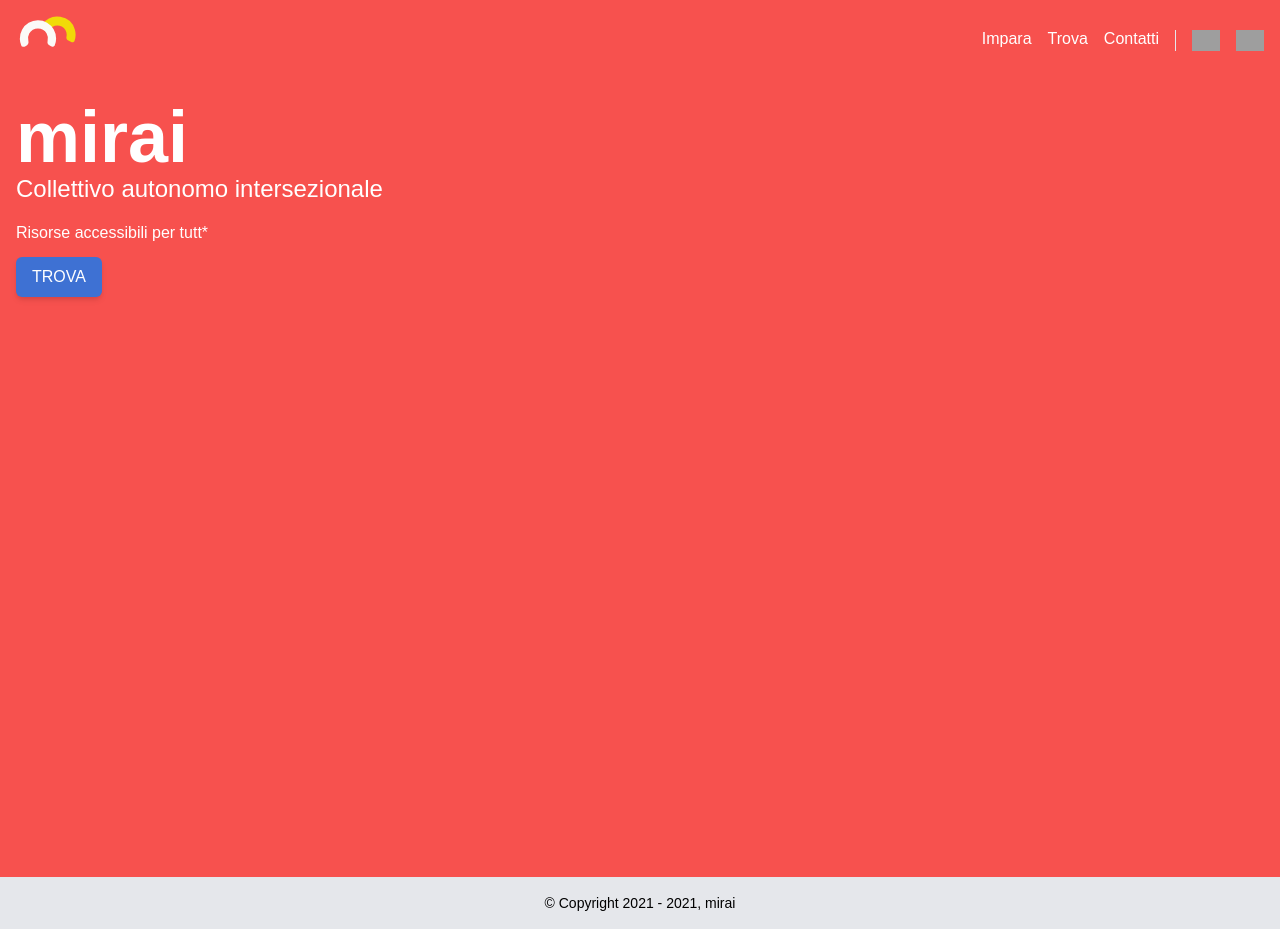
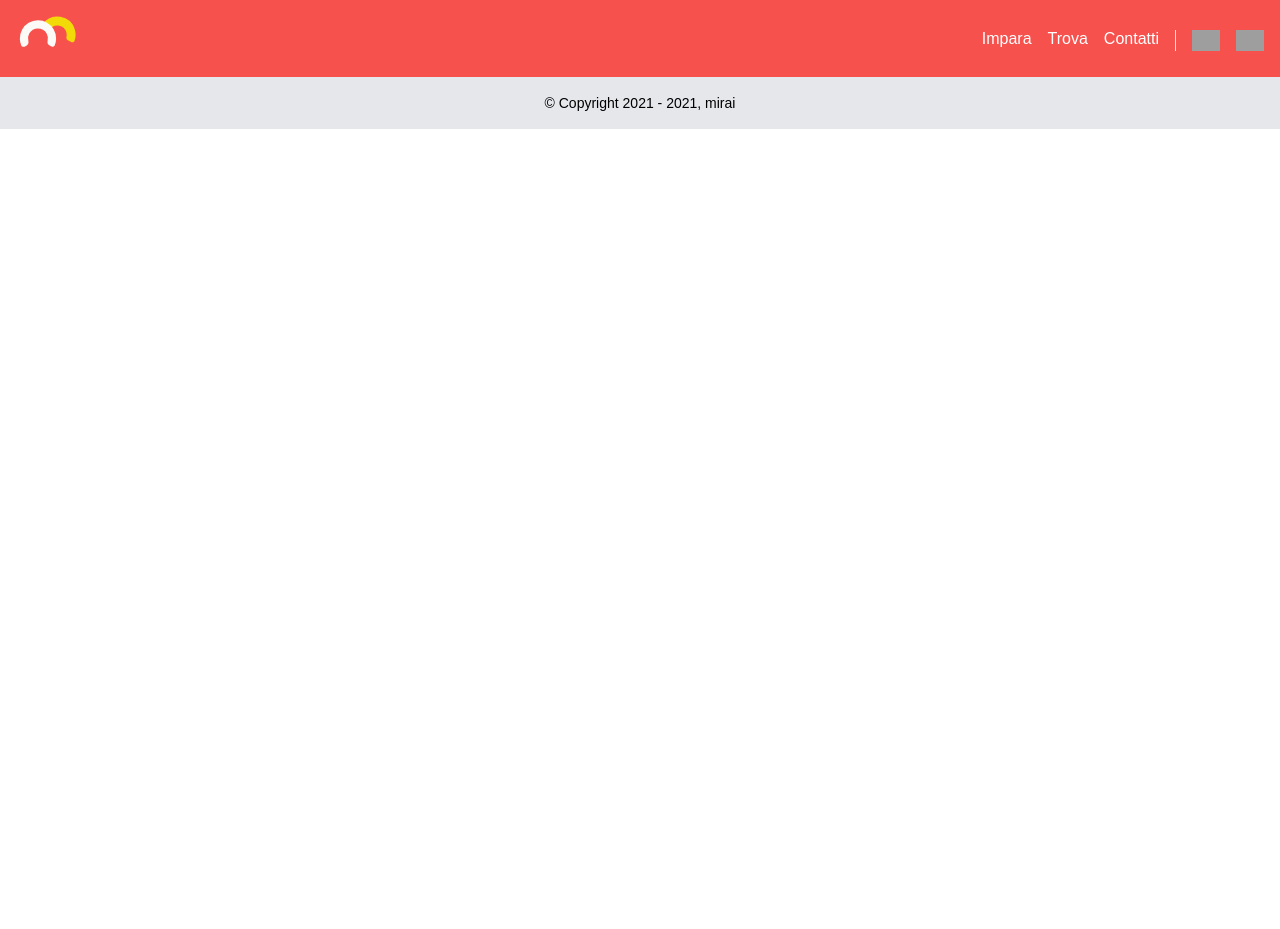
Before and after one commit to mirai-Mirandola-Intersezionale/mirai, a Next.js app: page / in a window 1280 px wide. After the commit the page ends 800 px from the top, so only its background shows below. Built offline with nearby package versions, Linux system fonts and the light colour scheme; grey boxes are pictures that could not be loaded.

Commit message:
DEL: tolto tutto il testo

```diff
--- a/pages/index.js
+++ b/pages/index.js
@@ -12,15 +12,7 @@ export default function Home() {
       <NextSeo
        title="Home | mirai"
       />
-      <main className="lg:h-screen bg-red-500  text-white  ">
-            <div className="px-4 pt-6 pb-24 max-w-screen-xl mx-auto lg:h-full">
-                <h1 className="text-7xl font-extrabold">mirai</h1>
-                <h3 className="text-2xl font-light">Collettivo autonomo intersezionale</h3>
-                <p className="font-normal mt-4">Risorse accessibili per tutt* </p>
-                <Link href="/Trova">
-                    <button className="uppercase mt-3 px-4 py-2 shadow-md bg-indigo-500 rounded-md">Trova</button>
-                </Link>
-            </div>
+      <main className="">
         </main>
     </div>
   )
```
